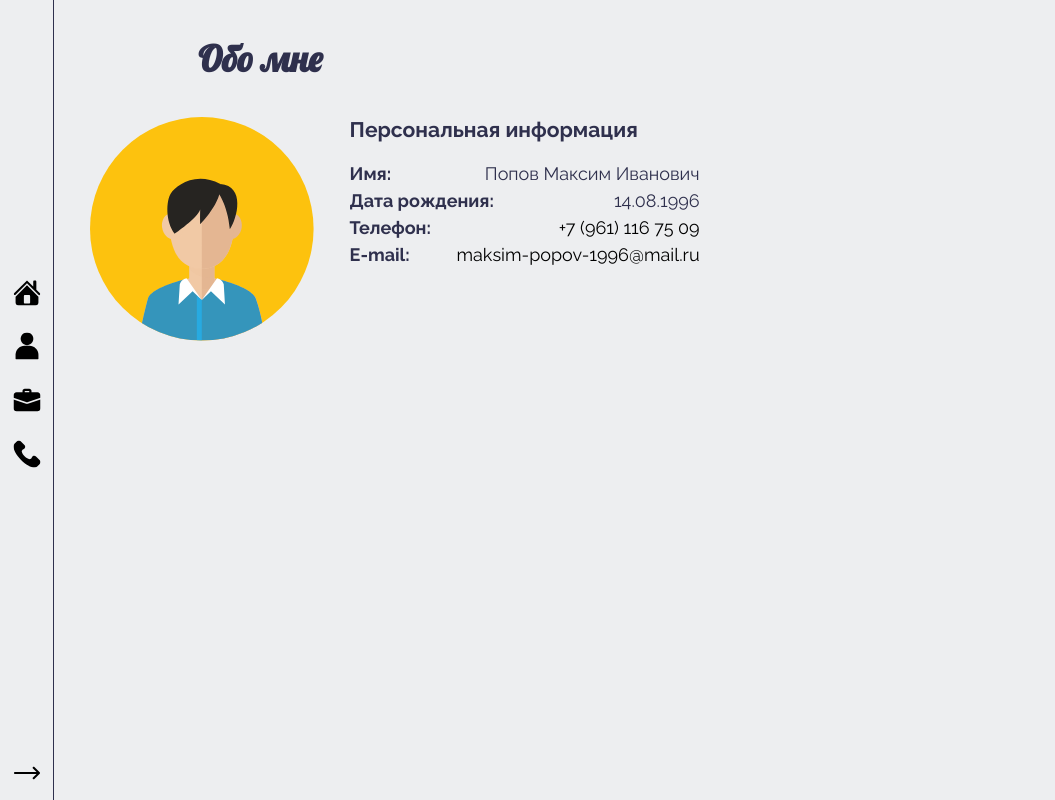
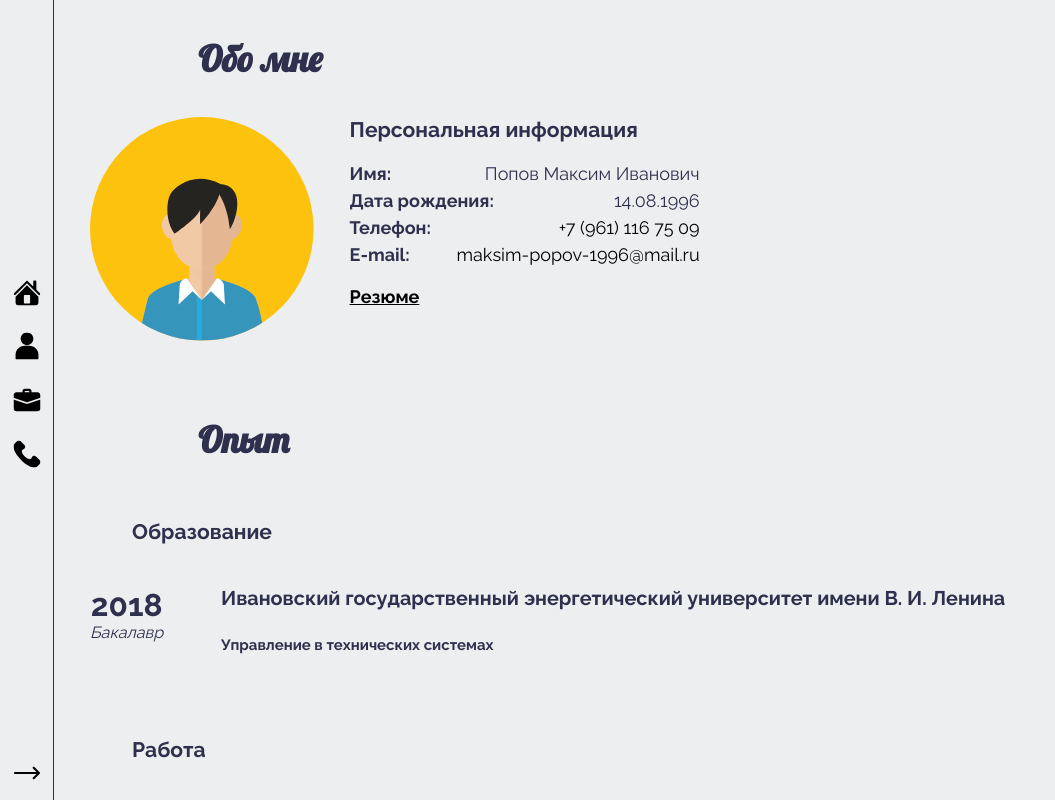
Before and after one commit to PopovMaksim/frontend-portfolio, a Vue app: page /about in a window 1280 px wide. Shown: the whole page, without its empty margins (0-1055 px from the left). Built offline with nearby package versions, Linux system fonts and the light colour scheme; a web font is replaced by a local one.

Commit message:
aside, resume, experience

```diff
--- a/src/App.vue
+++ b/src/App.vue
@@ -34,5 +34,13 @@
 
     overflow-y: scroll;
     scroll-behavior: smooth;
+
+    &::after {
+      content: "";
+
+      display: block;
+      width: 100%;
+      height: 10%;
+    }
   }
 </style>
--- a/src/components/AboutMe.vue
+++ b/src/components/AboutMe.vue
@@ -1,6 +1,6 @@
 <template>
     <section class="about-me  container">
-        <h2 class="about-me__title">Обо мне</h2>
+        <h2 class="title">Обо мне</h2>
 
 		<div class="about-me__content">
 			<div class="about-me__image">
@@ -65,13 +65,14 @@
 					</li>
 					<li class="about-me__item">
 						<span class="about-me__item-title">Телефон: </span>
-						<a class="about-me__item-text" href="tel:+79611167509">+7 (961) 116 75 09</a>
+						<a class="about-me__item-text  about-me__link" href="tel:+79611167509">+7 (961) 116 75 09</a>
 					</li>
 					<li class="about-me__item">
 						<span class="about-me__item-title">E-mail: </span>
-						<a class="about-me__item-text" href="mailto:maksim-popov-1996@mail.ru">maksim-popov-1996@mail.ru</a>
+						<a class="about-me__item-text  about-me__link" href="mailto:maksim-popov-1996@mail.ru">maksim-popov-1996@mail.ru</a>
 					</li>
 				</ul>
+				<a class="about-me__resume  about-me__link" href="/documents/resume.pdf">Резюме</a>
 			</div>
 			<div class="about-me__general-info"></div>
 		</div>
@@ -86,16 +87,6 @@ export default {
 
 <style lang="scss">
 	.about-me {
-		// background: linear-gradient(#3e4067, #fff);
-
-		&__title {
-			margin: 0 0 0 3em;
-			padding: 1em 0;
-
-			font-family: 'Lobster';
-			font-size: 2rem;
-			font-weight: 700;
-		}
 
 		&__content {
 			display: grid;
@@ -127,5 +118,18 @@ export default {
 		&__item-title {
 			font-weight: 700;
 		}
+
+		&__link {
+			transition: .15s;
+
+			&:hover {
+				color: var(--color-link);
+			}
+		}
+
+		&__resume {
+			text-decoration: underline;
+			font-weight: 700;
+		}
 	}
 </style>
--- a/src/components/Aside.vue
+++ b/src/components/Aside.vue
@@ -8,8 +8,7 @@
 						<path d="M 20 2.03125 C 19.449219 2.03125 19 2.480469 19 3.03125 L 19 7.8125 L 13.71875 2.53125 C 13.328125 2.140625 12.671875 2.140625 12.28125 2.53125 L 0.5625 14.28125 C 0.171875 14.671875 0.171875 15.296875 0.5625 15.6875 C 0.953125 16.078125 1.578125 16.078125 1.96875 15.6875 L 13 4.65625 L 24.0625 15.71875 C 24.257813 15.914063 24.523438 16.03125 24.78125 16.03125 C 25.039063 16.03125 25.273438 15.914063 25.46875 15.71875 C 25.859375 15.328125 25.859375 14.703125 25.46875 14.3125 L 22 10.84375 L 22 3.03125 C 22 2.480469 21.550781 2.03125 21 2.03125 Z M 13 6.5 L 2 17.5 L 2 23 C 2 24.65625 3.34375 26 5 26 L 21 26 C 22.65625 26 24 24.65625 24 23 L 24 17.5 Z M 11 16 L 15 16 C 15.550781 16 16 16.449219 16 17 L 16 23 C 16 23.550781 15.550781 24 15 24 L 11 24 C 10.449219 24 10 23.550781 10 23 L 10 17 C 10 16.449219 10.449219 16 11 16 Z"/>
 					</svg>
 				</div>
-				<!-- <div>Главная</div> -->
-				<!-- Главная -->
+				<div class="aside__link-name">Главная</div>
 			</router-link>
 			<router-link to="/about">
 				<div class="aside__icon">
@@ -18,8 +17,7 @@
 						<path d="M245.76,205.824h-75.776c-76.288,0-138.24,61.952-138.24,138.24v56.32c0,8.704,6.656,15.36,15.36,15.36H368.64c8.704,0,15.36-6.656,15.36-15.36v-56.32C384,267.776,322.048,205.824,245.76,205.824z"/>
 					</svg>
 				</div>
-
-				<!-- Обо мне -->
+				<div class="aside__link-name">Обо мне</div>
 			</router-link>
 			<router-link to="/portfolio">
 				<div class="aside__icon">
@@ -29,8 +27,7 @@
 						<path d="m24 7.75v2.29l-11.76 3.92c-.08.03-.16.04-.24.04s-.16-.01-.24-.04l-11.76-3.92v-2.29c0-1.52 1.23-2.75 2.75-2.75h18.5c1.52 0 2.75 1.23 2.75 2.75z"/>
 					</svg>
 				</div>
-
-				<!-- Портфолио -->
+				<div class="aside__link-name">Портфолио</div>
 			</router-link>
 			<router-link to="/contacts">
 				<div class="aside__icon">
@@ -38,14 +35,13 @@
 						<path d="M499.66,376.96l-71.68-71.68c-25.6-25.6-69.12-15.359-79.36,17.92c-7.68,23.041-33.28,35.841-56.32,30.72c-51.2-12.8-120.32-79.36-133.12-133.12c-7.68-23.041,7.68-48.641,30.72-56.32c33.28-10.24,43.52-53.76,17.92-79.36l-71.68-71.68c-20.48-17.92-51.2-17.92-69.12,0l-48.64,48.64c-48.64,51.2,5.12,186.88,125.44,307.2c120.32,120.32,256,176.641,307.2,125.44l48.64-48.64C517.581,425.6,517.581,394.88,499.66,376.96z"/>
 					</svg>
 				</div>
-
-				<!-- Контакты -->
+				<div class="aside__link-name">Контакты</div>
 			</router-link>
 		</nav>
 		<div>
 			<div class="aside__settings"></div>
 			<div class="aside__icon  aside__icon--arrow" @click="switchAside">
-				<svg class="aside__icon-svg" version="1.1" id="Capa_1" xmlns="http://www.w3.org/2000/svg" xmlns:xlink="http://www.w3.org/1999/xlink" x="0px" y="0px" viewBox="0 0 512 512" style="enable-background:new 0 0 512 512;" xml:space="preserve">
+				<svg class="aside__icon-svg  aside__icon-svg--arrow" version="1.1" id="Capa_1" xmlns="http://www.w3.org/2000/svg" xmlns:xlink="http://www.w3.org/1999/xlink" x="0px" y="0px" viewBox="0 0 512 512" style="enable-background:new 0 0 512 512;" xml:space="preserve">
 					<path d="M506.134,241.843c-0.006-0.006-0.011-0.013-0.018-0.019l-104.504-104c-7.829-7.791-20.492-7.762-28.285,0.068c-7.792,7.829-7.762,20.492,0.067,28.284L443.558,236H20c-11.046,0-20,8.954-20,20c0,11.046,8.954,20,20,20h423.557l-70.162,69.824c-7.829,7.792-7.859,20.455-0.067,28.284c7.793,7.831,20.457,7.858,28.285,0.068l104.504-104c0.006-0.006,0.011-0.013,0.018-0.019C513.968,262.339,513.943,249.635,506.134,241.843z"/>
 				</svg>
 			</div>
@@ -100,13 +96,22 @@ export default {
 				// height: 2em;
 				// padding: .5em;
 
+				display: flex;
+				align-items: center;
+
 				outline: none;
 				transition: .15s;
+
+				&:hover .aside__icon {
+					transform: scale(1.2);
+				}
 			}
 		}
 
 		&__icon {
 			position: relative;
+
+			flex-shrink: 0;
 
 			width: 2em;
 			height: 2em;
@@ -115,9 +120,9 @@ export default {
 			cursor: pointer;
 			transition: 0.15s;
 
-			&:hover {
-				transform: scale(1.2)
-			}
+			// &:hover {
+			// 	transform: scale(1.2)
+			// }
 
 			&--arrow {
 				width: 100%;
@@ -147,6 +152,26 @@ export default {
 
 			width: calc(100% - 1.5em);
 			height: calc(100% - 1.5em);
+
+			&--arrow {
+				.aside--show & {
+					left: 25%;
+				}
+			}
+		}
+
+		&__link-name {
+			transform: scaleX(0);
+			transform-origin: 0 50%;
+
+			font-weight: 700;
+			white-space: nowrap;
+
+			transition: .3s;
+
+			.aside--show & {
+				transform: scaleX(1);
+			}
 		}
 	}
 </style>
--- /dev/null
+++ b/src/components/Experience.vue
@@ -0,0 +1,116 @@
+<template>
+	<section class="experience  container">
+		<h2 class="title">Опыт</h2>
+
+		<div class="experience__category">
+			<h3 class="experience__subtitle">Образование</h3>
+			<div class="experience__item">
+				<div class="experience__period">
+					<div class="experience__date">2018</div>
+					<div class="experience__qualification">Бакалавр</div>
+				</div>
+				<div class="experience__content">
+					<h4 class="experience__name-organization">Ивановский государственный энергетический университет имени В. И. Ленина</h4>
+					<h5 class="experience__info">Управление в технических системах</h5>
+				</div>
+			</div>
+		</div>
+		<div class="experience__category">
+			<h3 class="experience__subtitle">Работа</h3>
+			<div class="experience__item">
+				<div class="experience__period">
+					<span class="experience__date">2018</span>
+					<span class="experience__date">-</span>
+					<span class="experience__date">2020</span>
+				</div>
+				<div class="experience__content">
+					<h4 class="experience__name-organization">МУ "Управление административными зданиями и транспортом"</h4>
+					<h5 class="experience__position">Системный администратор</h5>
+					<ul class="experience__info">
+						<li>Техническое обслуживание ПК</li>
+						<li>Администрирование локальных сетей</li>
+						<li>Администрирование сервера (Windows Server 2012)</li>
+						<li>Консультирование сотрудников по работе с компьютерной техникой</li>
+						<li>Администрирование сайта на 1С-Битрикс</li>
+						<li>Составление ТЗ на закупку нового оборудования</li>
+					</ul>
+				</div>
+			</div>
+			<div class="experience__item">
+				<div class="experience__period">
+					<div class="experience__date">2020</div>
+					<div class="experience__date">-</div>
+					<div class="experience__date  experience__date--small">наст.вр</div>
+				</div>
+				<div class="experience__content">
+					<h4 class="experience__name-organization">Vlad IT</h4>
+					<h5 class="experience__position">Front-end разработчик</h5>
+					<ul class="experience__info">
+						<li>Адаптивная и кроссбраузерная верстка</li>
+						<li>Создание визуальных эффектов</li>
+					</ul>
+				</div>
+			</div>
+		</div>
+	</section>
+</template>
+
+<script>
+export default {
+
+}
+</script>
+
+<style lang="scss">
+	.experience {
+
+		&__subtitle {
+			margin: 1em 2em 2em;
+		}
+
+		&__item {
+			display: flex;
+
+			margin-bottom: 5%;
+		}
+
+		&__period {
+			display: flex;
+			flex-direction: column;
+			align-items: center;
+
+			margin-right: 5%;
+		}
+
+		&__date {
+			font-size: 1.75rem;
+			font-weight: 700;
+
+			&--small {
+				font-size: 1rem;
+			}
+		}
+
+		&__qualification {
+			font-size: 0.9rem;
+			font-style: italic;
+		}
+
+		&__name-organization {
+			margin: 0 0 0.5em;
+
+			font-size: 1.1rem;
+		}
+
+		&__position {
+			margin: 0;
+
+			font-size: 1rem;
+		}
+
+		&__info {
+			line-height: 1.3;
+		}
+	}
+
+</style>
--- a/src/components/Works.vue
+++ b/src/components/Works.vue
@@ -1,7 +1,7 @@
 <template>
 	<section class="works  container">
 		<header class="works__header">
-			<h2 class="works__title">Портфолио</h2>
+			<h2 class="title">Портфолио</h2>
 			<div class="works__icons">
 				<div class="works__icon"  v-on:click="viewMode = 'works__container--tile' ">
 					<svg class="works__icon-svg" version="1.1" xmlns="http://www.w3.org/2000/svg" xmlns:xlink="http://www.w3.org/1999/xlink" x="0px" y="0px"
@@ -180,15 +180,6 @@
 			align-items: center;
 		}
 
-		&__title {
-			margin: 0 0 0 3em;
-			padding: 1em 0;
-
-			font-family: 'Lobster';
-			font-size: 2rem;
-			font-weight: 700;
-		}
-
 		&__icons {
 			display: flex;
 			align-items: center;
@@ -344,7 +335,7 @@
 
 			padding: .25em .5em;
 
-			color: #004cae;
+			color: var(--color-link);
 
 			&:hover {
 				text-decoration: underline;
--- a/src/styles/base/_base.scss
+++ b/src/styles/base/_base.scss
@@ -7,6 +7,7 @@
     --main-color: #2f304d;
     --main-bg: #edeef0;
     --second-bg: #ffffff;
+    --color-link: #004cae;
 }
 
 body {
@@ -27,3 +28,12 @@ a {
     padding: 0 36px;
     margin: 0 auto;
 }
+
+.title {
+    margin: 0 0 0 3em;
+    padding: 1em 0;
+
+    font-family: 'Lobster';
+    font-size: 2rem;
+    font-weight: 700;
+}
--- a/src/styles/main.scss
+++ b/src/styles/main.scss
@@ -1,4 +1,3 @@
 @import "base/base.scss";
-@import "base/reset.scss";
 
 @import "fonts/fonts.scss";
--- a/src/views/About.vue
+++ b/src/views/About.vue
@@ -1,15 +1,19 @@
 <template>
   <AboutMe></AboutMe>
+
+  <Experience></Experience>
 
 </template>
 
 <script>
 import AboutMe from '@/components/AboutMe.vue'
+import Experience from '@/components/Experience.vue'
 
 export default {
   name: 'About',
   components: {
     AboutMe,
+    Experience,
   }
 }
 </script>
```
Also changed, not shown: src/components/HelloWorld.vue (deleted, +0 -60 lines), src/styles/base/_reset.scss (deleted, +0 -7 lines), 1 other file (tests, documents, lock files or other folders).
